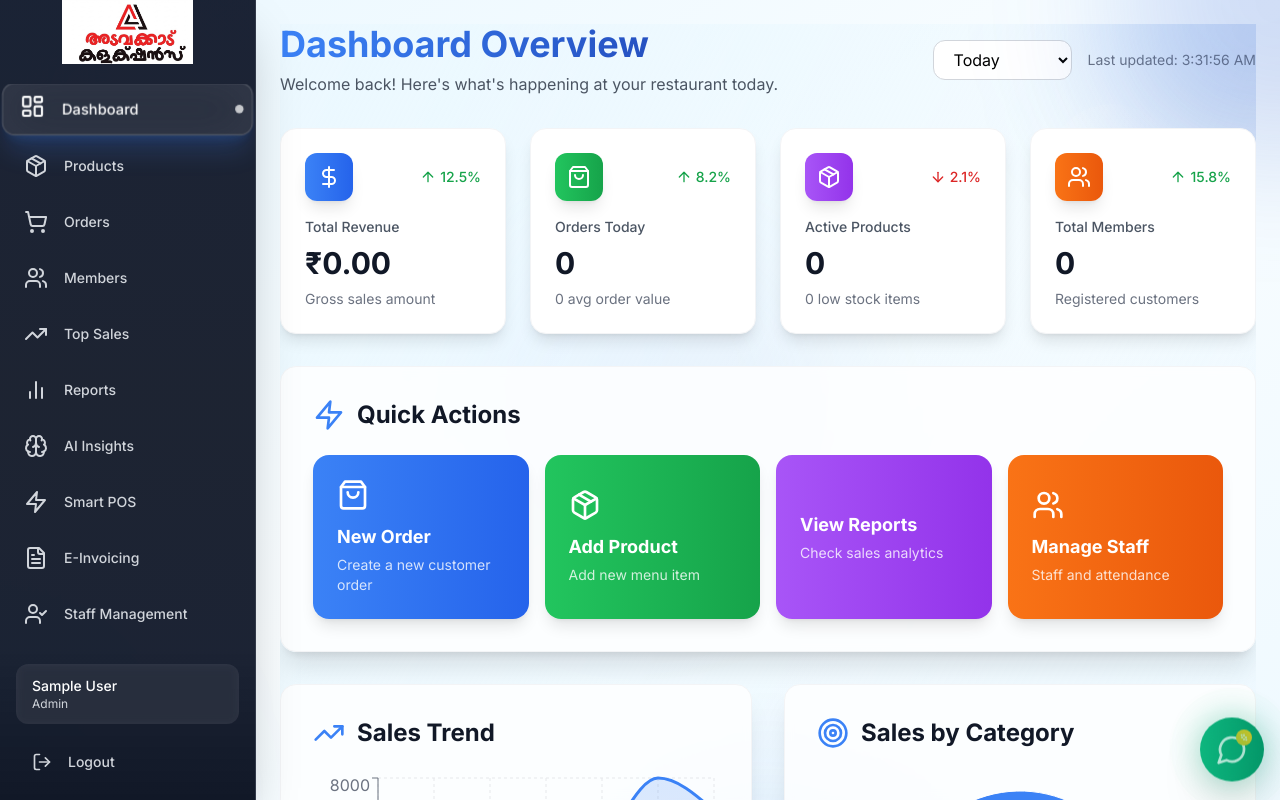
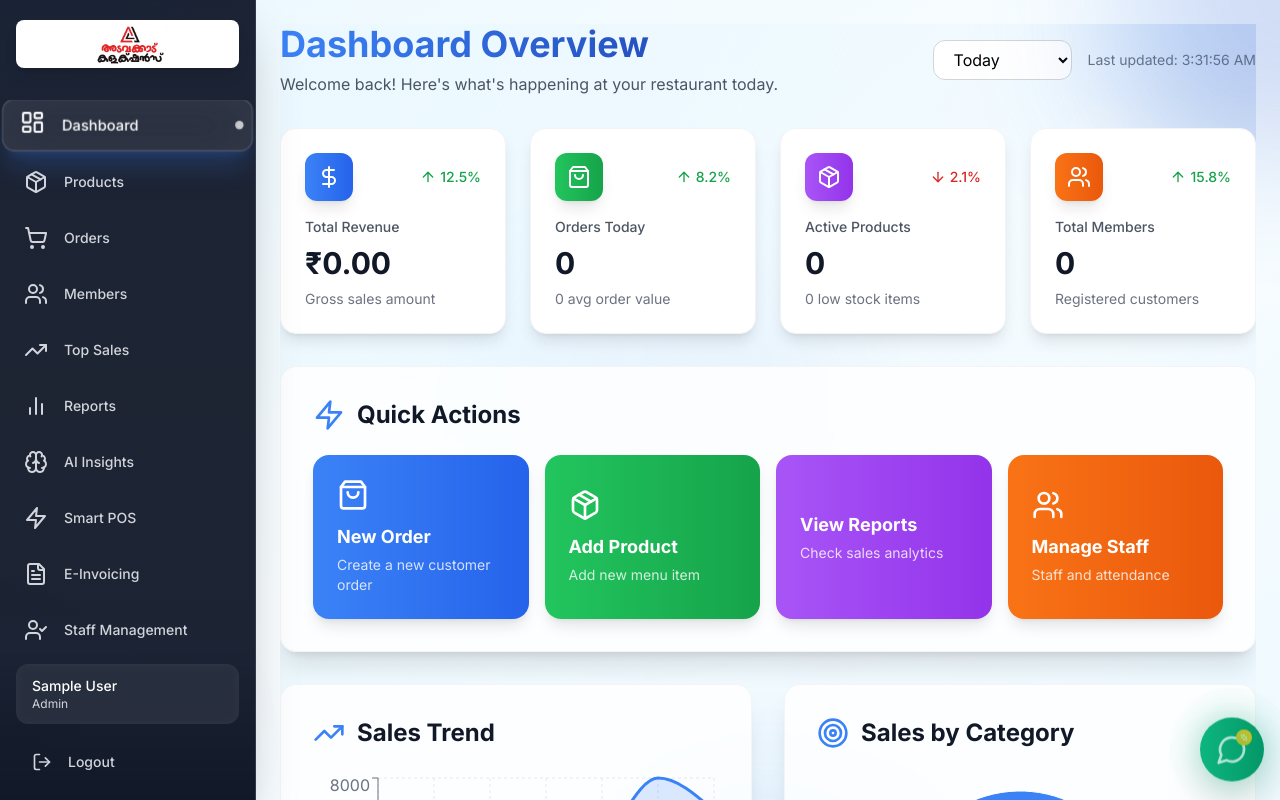
Before and after one commit to rakzzm/pos, a Next.js app: page / in a window 1280 px wide. Built offline with nearby package versions, Linux system fonts and the light colour scheme; sample sign-in values are in the browser's storage.

Commit message:
UI Polish: Improve logo container in dashboard sidebar

```diff
--- a/src/app/(dashboard)/layout.tsx
+++ b/src/app/(dashboard)/layout.tsx
@@ -204,9 +204,9 @@ export default function DashboardLayout({
           } fixed inset-y-0 left-0 z-50 w-64 bg-gradient-to-b from-slate-900/95 via-gray-900/95 to-slate-900/95 backdrop-blur-2xl shadow-2xl transform transition-transform duration-300 ease-in-out lg:translate-x-0 lg:static lg:inset-0 border-r border-white/10`}>
 
           {/* Header */}
-          <div className="flex h-16 items-center justify-between px-4">
+          <div className="flex h-20 items-center justify-between px-4 pt-4 pb-2">
             <div className="flex items-center justify-center w-full">
-              <div className="relative w-48 h-16">
+              <div className="relative w-full h-12 bg-white rounded-lg shadow-lg p-1">
                 <img
                   src="/images/logo.png"
                   alt="Adavakkad Collections"
```
